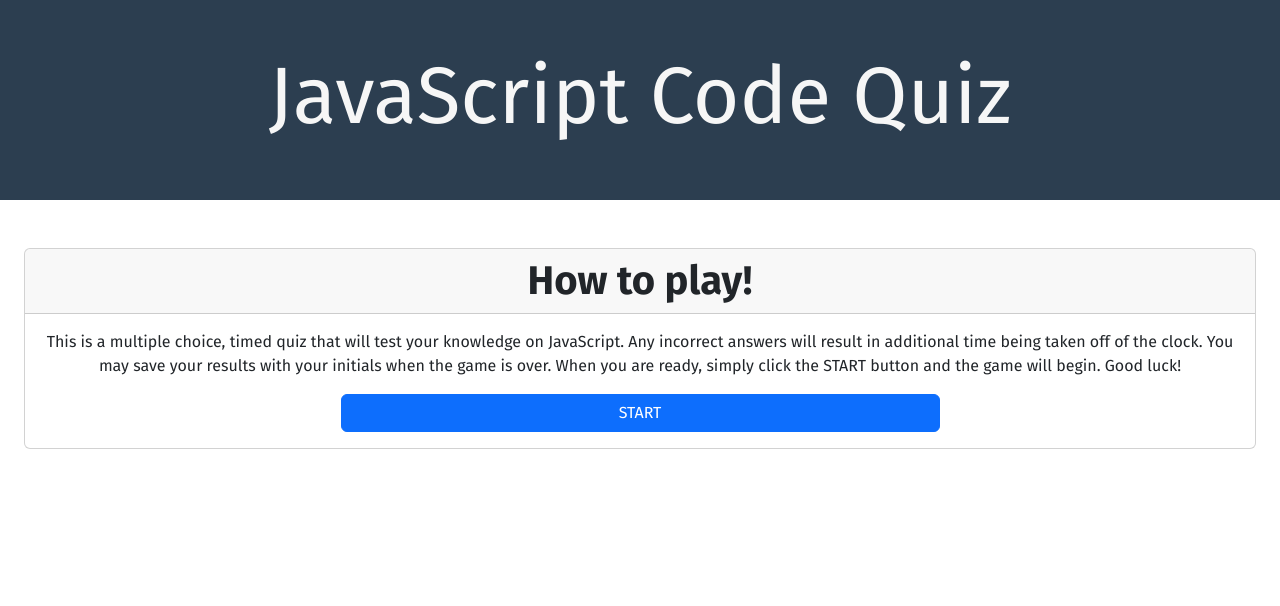
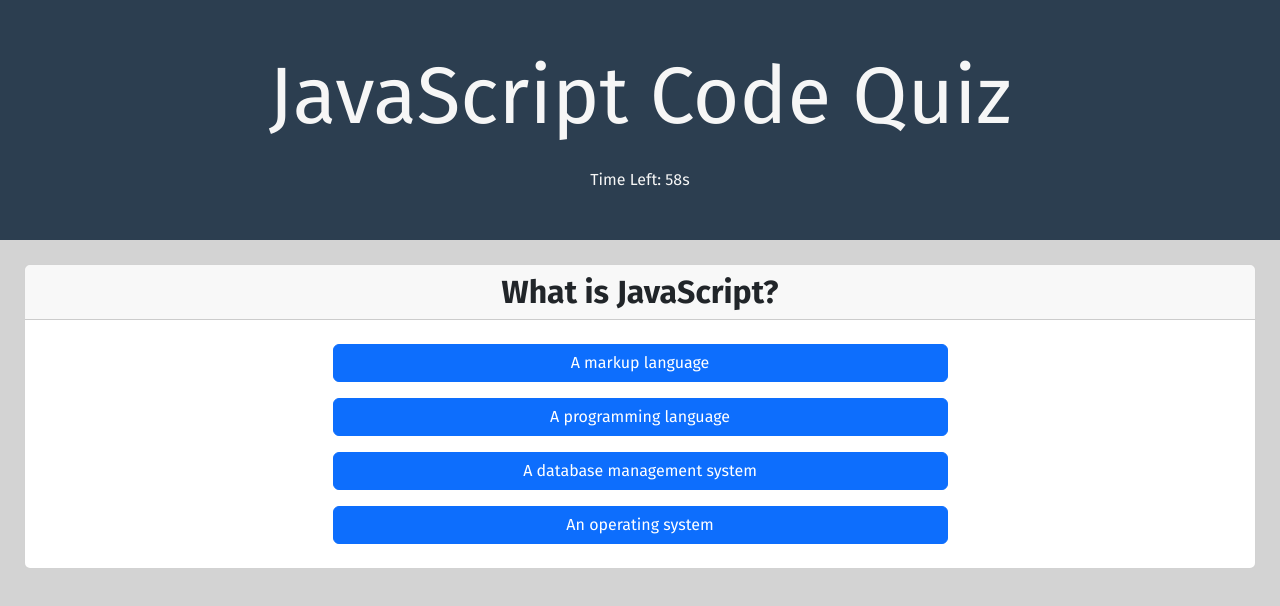
Before and after one commit to travisfowlston/Code-Quiz, a plain HTML site: page index.html in a window 1280 px wide. Both pictures are taken after a click on the button "START". Drawn offline with nearby package versions, Linux system fonts and the light colour scheme.

Commit message:
added more to the html, css and script.js file

```diff
--- a/assets/script.js
+++ b/assets/script.js
@@ -13,43 +13,181 @@ THEN I can save my initials and my score */
 /* Created an array of questions for the quiz */
 var theQuestions = [
   {
-        question: 'JavaScript is which type of language?',
-        a: 'Programming',
-        b: 'Spanish',
-        c: 'English',
-        d: 'French',
-        answer: 'a'
+    question: "What is JavaScript?",
+    a: "A markup language",
+    b: "A programming language",
+    c: "A database management system",
+    d: "An operating system",
+    answer: "b",
   },
   {
-        question: 'JavaScript is which type of language?',
-        a: 'Programming',
-        b: 'Spanish',
-        c: 'English',
-        d: 'French',
-        answer: 'a'
+    question: "How do you declare a variable in JavaScript?",
+    a: "var",
+    b: "let",
+    c: "const",
+    d: "All of the above",
+    answer: "d",
   },
   {
-        question: 'JavaScript is which type of language?',
-        a: 'Programming',
-        b: 'Spanish',
-        c: 'English',
-        d: 'French',
-        answer: 'a'
+    question: "Which of the following is NOT a JavaScript data type?",
+    a: "Number",
+    b: "Boolean",
+    c: "String",
+    d: "Array",
+    answer: "d",
   },
   {
-        question: 'JavaScript is which type of language?',
-        a: 'Programming',
-        b: 'Spanish',
-        c: 'English',
-        d: 'French',
-        answer: 'a'
+    question:
+      "What is the correct syntax for a function declaration in JavaScript?",
+    a: "function myFunction()",
+    b: "func myFunction()",
+    c: "def myFunction()",
+    d: "fn myFunction()",
+    answer: "a",
   },
   {
-        question: 'JavaScript is which type of language?',
-        a: 'Programming',
-        b: 'Spanish',
-        c: 'English',
-        d: 'French',
-        answer: 'a'
+    question: "How do you add a comment in JavaScript?",
+    a: "// This is a comment",
+    b: "Nothing",
+    c: "/* This is a comment */",
+    d: "# This is a comment",
+    answer: "a",
   },
-]
+  {
+    question:
+      "What is the output of the following code?\nconsole.log(10 + '5');",
+    a: "10",
+    b: "5",
+    c: "105",
+    d: "Error",
+    answer: "c",
+  },
+  {
+    question: "How do you check the type of a variable in JavaScript?",
+    a: "typeOf",
+    b: "typeof",
+    c: "type",
+    d: "typeof()",
+    answer: "b",
+  },
+  {
+    question:
+      "Which method is used to add elements to the end of an array in JavaScript?",
+    a: "push()",
+    b: "pop()",
+    c: "shift()",
+    d: "unshift()",
+    answer: "a",
+  },
+  {
+    question: "What is the purpose of the 'this' keyword in JavaScript?",
+    a: "It refers to the current function",
+    b: "It refers to the global object",
+    c: "It refers to the parent object",
+    d: "It refers to the current object",
+    answer: "d",
+  },
+  {
+    question: "What is the correct way to create a new object in JavaScript?",
+    a: "var obj = {}",
+    b: "var obj = new Object()",
+    c: "var obj = Object.create({})",
+    d: "All of the above",
+    answer: "d",
+  },
+];
+
+// All the Global variables
+let currentQuestionIndex = 0;
+let score = 0;
+let timeLeft = 60;
+let timerInterval;
+
+// All of the DOM elements
+const startCard = document.querySelector(".card");
+const startButton = document.querySelector("button");
+const questionContainer = document.querySelector(".question-container");
+const questionText = document.querySelector(".question");
+const optionsContainer = document.querySelector(".options");
+const feedbackContainer = document.querySelector(".feedback");
+const scoreContainer = document.querySelector(".score");
+const Timer = document.querySelector("#timer");
+
+// This function starts the quiz
+function startQuiz() {
+  startCard.classList.add("hide");
+  questionContainer.classList.remove("hide");
+  startTimer();
+  displayQuestion();
+}
+
+// This function displays the current question based on the index of the question
+function displayQuestion() {
+  const currentQuestion = theQuestions[currentQuestionIndex];
+  questionText.textContent = currentQuestion.question;
+  optionsContainer.innerHTML = "";
+
+  const options = ["a", "b", "c", "d"];
+  options.forEach((option) => {
+    const optionButton = document.createElement("button");
+    optionButton.textContent = currentQuestion[option];
+    optionButton.classList.add("btn", "btn-primary", "option");
+    optionButton.setAttribute("data-option", option);
+    optionButton.addEventListener("click", handleAnswer);
+    optionsContainer.appendChild(optionButton);
+  });
+}
+
+// This function handles the answer selected by the user and also displays the feedback
+function handleAnswer(event) {
+  const selectedOption = event.target.getAttribute("data-option");
+  const currentQuestion = theQuestions[currentQuestionIndex];
+
+  if (selectedOption === currentQuestion.answer) {
+    score++;
+    feedbackContainer.textContent = "Correct!";
+    feedbackContainer.classList.remove("incorrect");
+    feedbackContainer.classList.add("correct");
+  } else {
+    timeLeft -= 3;
+    feedbackContainer.textContent = "Incorrect!";
+    feedbackContainer.classList.add("incorrect");
+  }
+
+  feedbackContainer.classList.remove("hide");
+  setTimeout(() => {
+    feedbackContainer.classList.add("hide");
+    currentQuestionIndex++;
+
+    if (currentQuestionIndex < theQuestions.length) {
+      displayQuestion();
+    } else {
+      endQuiz();
+    }
+  }, 1000);
+}
+
+// This function ends the quiz
+function endQuiz() {
+  clearInterval(timerInterval);
+  questionContainer.classList.add("hide");
+  scoreContainer.textContent = `Your score: ${score}`;
+  scoreContainer.classList.remove("hide");
+  feedbackContainer.classList.add("hide");
+  Timer.classList.add("hide");
+}
+
+// This function starts the timer and also displays the timer
+function startTimer() {
+  timerInterval = setInterval(() => {
+    timeLeft--;
+    document.getElementById("timer").textContent = `Time Left: ${timeLeft}s`;
+
+    if (timeLeft <= 0) {
+      endQuiz();
+    }
+  }, 1000);
+}
+
+// This listens for the start button to be clicked
+startButton.addEventListener("click", startQuiz);
--- a/assets/style.css
+++ b/assets/style.css
@@ -12,8 +12,9 @@ header {
 
 /* Imported Google Font */
 body {
-    font-family: 'Fira Sans', sans-serif;
+  font-family: "Fira Sans", sans-serif;
   font-weight: 400;
+  background-color: lightgrey;
 }
 
 h1,
@@ -24,3 +25,17 @@ body {
 h6 {
   font-weight: 700;
 }
+
+.correct {
+  background-color: green;
+  color: var(--light);
+}
+
+.incorrect {
+  background-color: red;
+  color: var(--light);
+}
+
+.hide {
+  display: none;
+}
--- a/index.html
+++ b/index.html
@@ -7,7 +7,6 @@
     <link
       href="https://cdn.jsdelivr.net/npm/bootstrap@5.3.2/dist/css/bootstrap.min.css"
       rel="stylesheet"
-      integrity="sha384-T3c6CoIi6uLrA9TneNEoa7RxnatzjcDSCmG1MXxSR1GAsXEV/Dwwykc2MPK8M2HN"
       crossorigin="anonymous"
     />
     <link
@@ -17,30 +16,17 @@
     <link rel="stylesheet" href="./assets/style.css" />
   </head>
   <body>
-    <!-- GIVEN I am taking a code quiz
-WHEN I click the start button
-THEN a timer starts and I am presented with a question
-WHEN I answer a question
-THEN I am presented with another question
-WHEN I answer a question incorrectly
-THEN time is subtracted from the clock
-WHEN all questions are answered or the timer reaches 0
-THEN the game is over
-WHEN the game is over
-THEN I can save my initials and my score -->
-
-    <!-- Added a header -->
     <header class="p-5 mb-4 text-center header">
       <h1 class="display-1"><strong>JavaScript Code Quiz</strong></h1>
+      <div id="timer" class="mt-4"></div>
     </header>
 
-    <!-- Added a main element to hold the instructions to the game -->
-    <main class="p-4 mb-5 text-center header">
-      <section class="card">
+    <main>
+      <section class="card text-center m-4 p-4">
         <h1 class="card-header">How to play!</h1>
         <div class="card-body">
           <p class="card-text">
-            This is a multiple choice, timed quiz that will test your knowledge
+            This is a multiple-choice, timed quiz that will test your knowledge
             on JavaScript. Any incorrect answers will result in additional time
             being taken off of the clock. You may save your results with your
             initials when the game is over. When you are ready, simply click the
@@ -51,6 +37,15 @@ THEN I can save my initials and my score -->
           </div>
         </div>
       </section>
+
+      <div class="container text-center feedback hide"></div>
+
+      <section class="question-container card text-center m-4 hide">
+        <h2 class="question card-header"></h2>
+        <div class="options d-grid gap-3 col-6 mx-auto mb-4 mt-4"></div>
+      </section>
+
+      <section class="container text-center score hide"></section>
     </main>
 
     <script src="./assets/script.js"></script>
```
Lines whose indentation alone changed are shown as unchanged.
